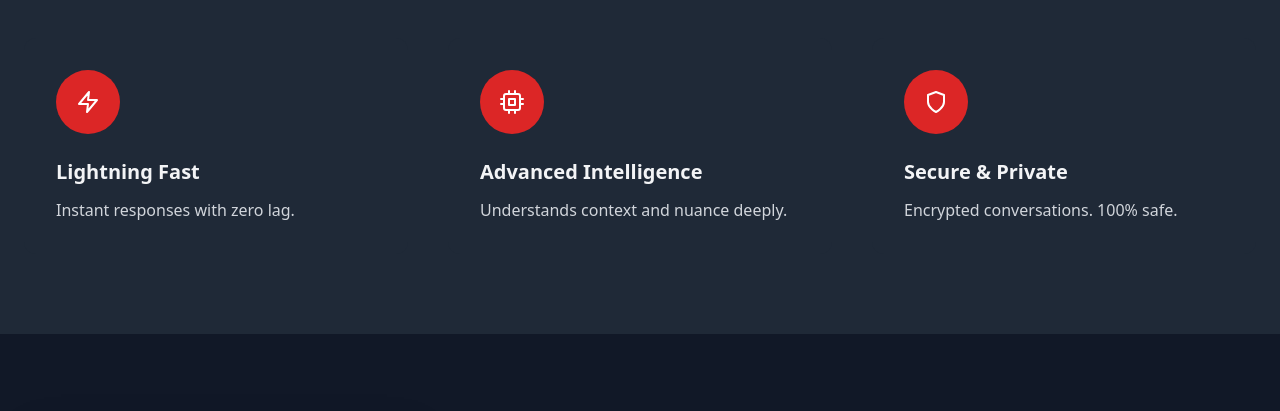
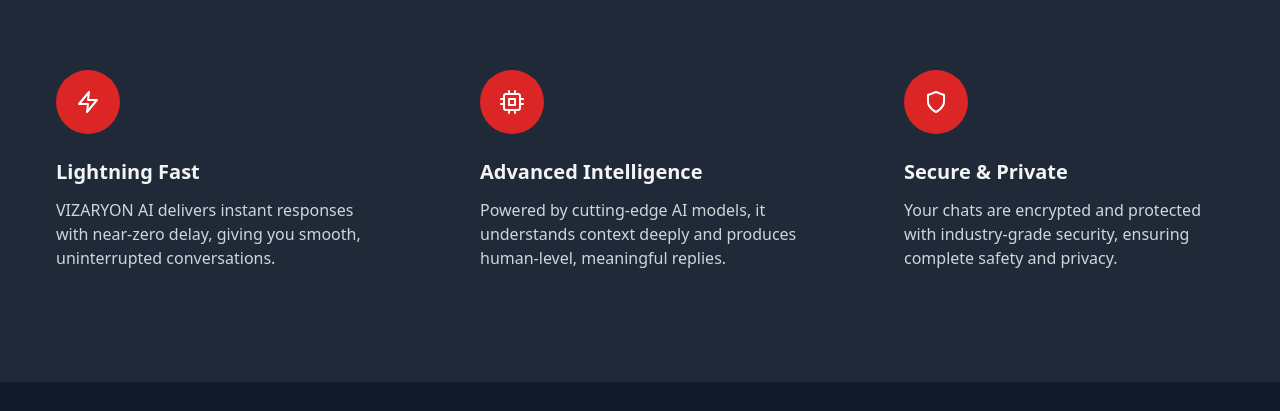
Before and after one commit to Saiikoh/VIZARYON, a plain HTML site: page index.html in a window 1280 px wide. Shown: the part 622-1033 px from the top of the page. Drawn offline with nearby package versions, Linux system fonts and the light colour scheme; grey boxes are pictures that could not be loaded.

Commit message:
index.html

```diff
--- a/index.html
+++ b/index.html
@@ -70,7 +70,7 @@
                     <i data-feather="zap" class="text-white"></i>
                 </div>
                 <h3 class="text-xl font-bold mb-3">Lightning Fast</h3>
-                <p class="text-gray-300">Instant responses with zero lag.</p>
+                <p class="text-gray-300">VIZARYON AI delivers instant responses with near-zero delay, giving you smooth, uninterrupted conversations.</p>
             </div>
 
             <div class="bg-gray-800 p-8 rounded-xl" data-aos="fade-up" data-aos-delay="200">
@@ -78,7 +78,7 @@
                     <i data-feather="cpu" class="text-white"></i>
                 </div>
                 <h3 class="text-xl font-bold mb-3">Advanced Intelligence</h3>
-                <p class="text-gray-300">Understands context and nuance deeply.</p>
+                <p class="text-gray-300">Powered by cutting-edge AI models, it understands context deeply and produces human-level, meaningful replies.</p>
             </div>
 
             <div class="bg-gray-800 p-8 rounded-xl" data-aos="fade-up" data-aos-delay="300">
@@ -86,7 +86,7 @@
                     <i data-feather="shield" class="text-white"></i>
                 </div>
                 <h3 class="text-xl font-bold mb-3">Secure & Private</h3>
-                <p class="text-gray-300">Encrypted conversations. 100% safe.</p>
+                <p class="text-gray-300">Your chats are encrypted and protected with industry-grade security, ensuring complete safety and privacy.</p>
             </div>
         </div>
     </div>
@@ -184,4 +184,4 @@
 </script>
 
 </body>
-  </html>
+</html>
```
